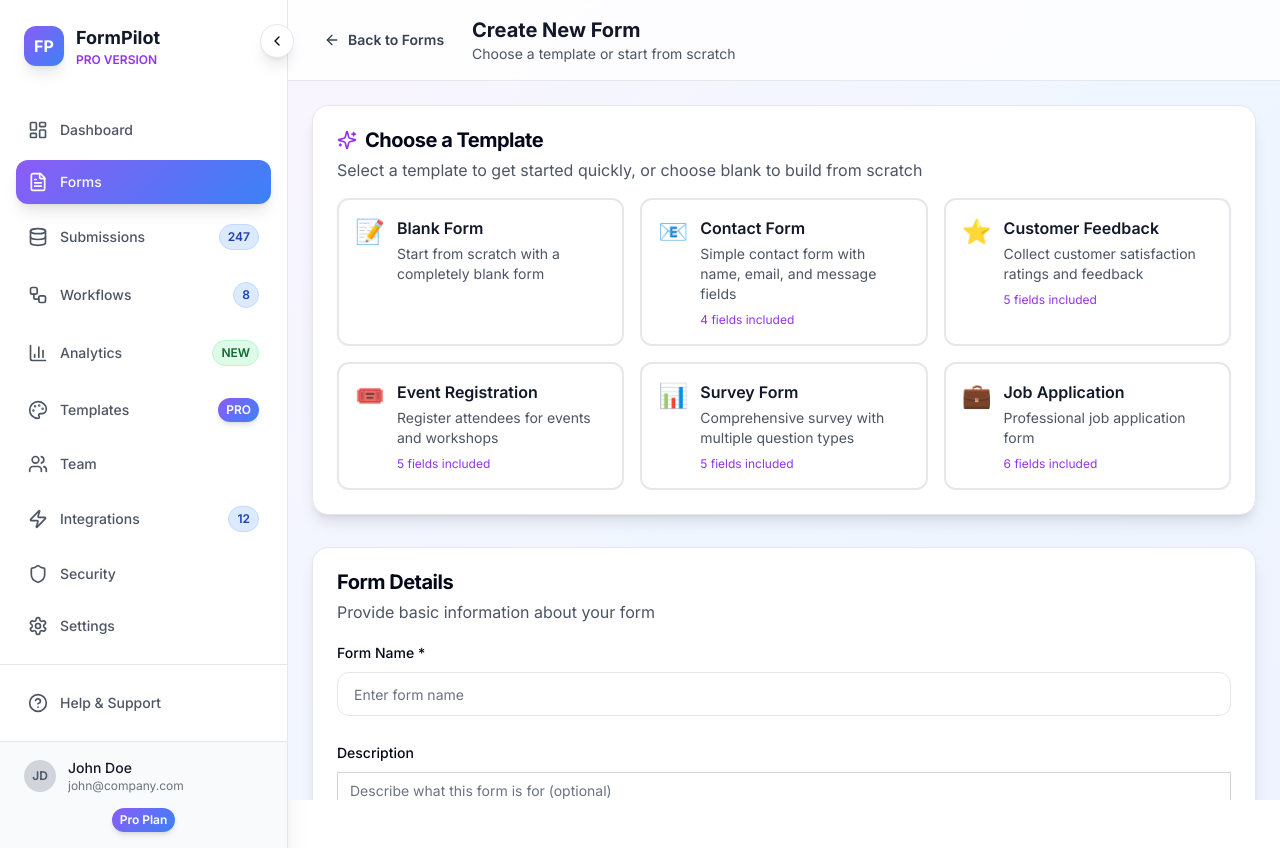
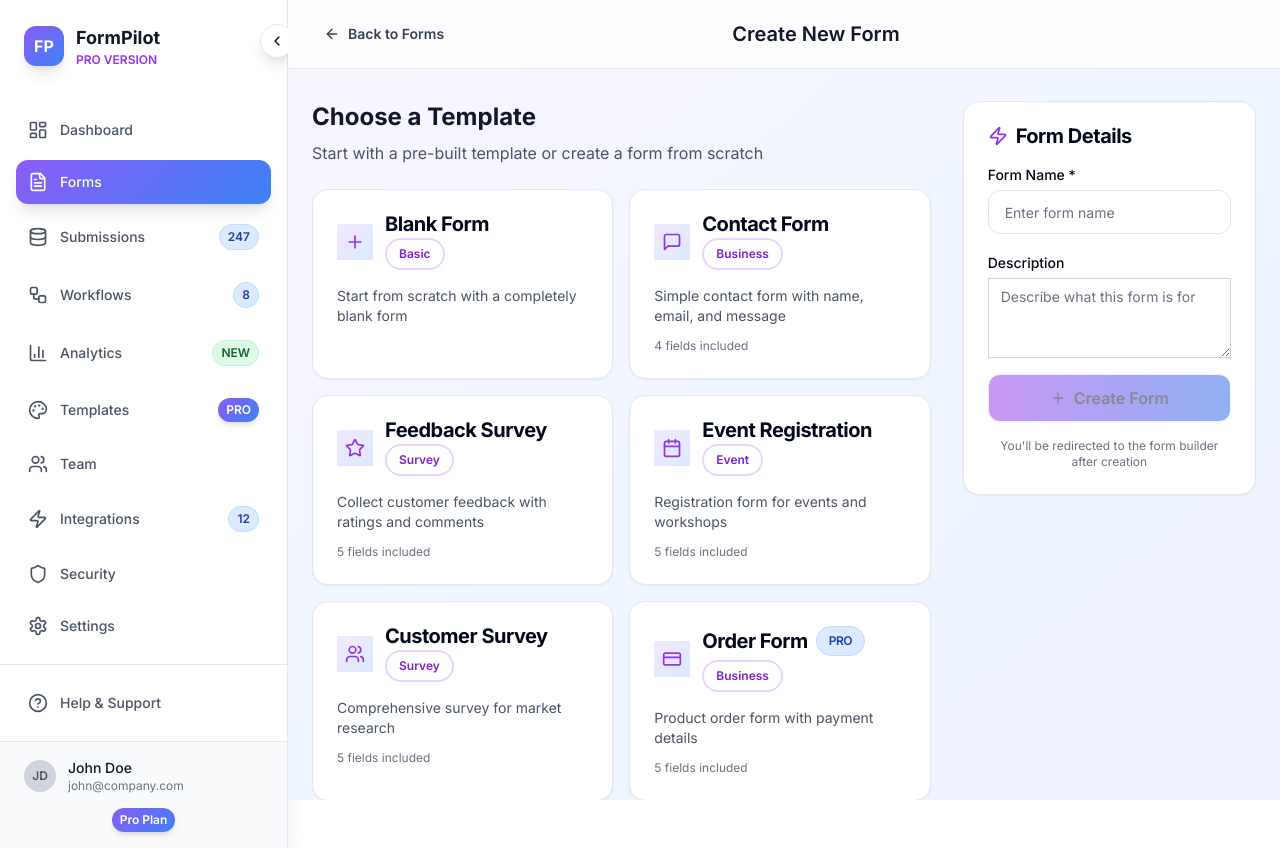
Before and after one commit to Mokarram77117/form-builder, a Next.js app: page /forms/create in a window 1280 px wide. Built offline with nearby package versions, Linux system fonts and the light colour scheme.

Commit message:
feat: restore form builder and preview with new create page
Add /forms/create page with template selection and redirect to builder

#VERCEL_SKIP

Co-authored-by: Md. Mokarram Hossain <58629785+Mokarram77117@users.noreply.github.com>

```diff
--- a/app/forms/create/loading.tsx
+++ b/app/forms/create/loading.tsx
@@ -1,9 +1,9 @@
-export default function Loading() {
+export default function CreateFormLoading() {
   return (
     <div className="min-h-screen bg-gradient-to-br from-purple-50 via-blue-50 to-indigo-50 flex items-center justify-center">
       <div className="text-center">
         <div className="animate-spin rounded-full h-12 w-12 border-b-2 border-purple-600 mx-auto"></div>
-        <p className="mt-4 text-gray-600">Loading form creator...</p>
+        <p className="mt-4 text-gray-600">Loading form creation...</p>
       </div>
     </div>
   )
--- a/app/forms/create/page.tsx
+++ b/app/forms/create/page.tsx
@@ -2,161 +2,125 @@
 
 import { useState } from "react"
 import { useRouter } from "next/navigation"
+import { Button } from "@/components/ui/button"
 import { Card, CardContent, CardHeader, CardTitle } from "@/components/ui/card"
-import { Button } from "@/components/ui/button"
 import { Input } from "@/components/ui/input"
+import { Label } from "@/components/ui/label"
 import { Textarea } from "@/components/ui/textarea"
-import { Label } from "@/components/ui/label"
-import { ArrowLeft, Plus, Sparkles } from "lucide-react"
+import { Badge } from "@/components/ui/badge"
+import { ArrowLeft, Plus, MessageSquare, Star, Users, CreditCard, Calendar, Zap } from "lucide-react"
 import Link from "next/link"
 import { useAppDispatch } from "@/lib/hooks"
-import { createForm } from "@/lib/features/forms/formsSlice"
+import { createNewForm } from "@/lib/features/formBuilder/formBuilderSlice"
 
 const templates = [
   {
     id: "blank",
     name: "Blank Form",
     description: "Start from scratch with a completely blank form",
-    icon: "📝",
-    category: "basic",
+    icon: Plus,
+    category: "Basic",
+    fields: [],
   },
   {
     id: "contact",
     name: "Contact Form",
-    description: "Simple contact form with name, email, and message fields",
-    icon: "📧",
-    category: "basic",
+    description: "Simple contact form with name, email, and message",
+    icon: MessageSquare,
+    category: "Business",
     fields: [
       { type: "text", label: "Full Name", required: true },
       { type: "email", label: "Email Address", required: true },
-      { type: "text", label: "Subject", required: true },
+      { type: "text", label: "Subject", required: false },
       { type: "textarea", label: "Message", required: true },
     ],
   },
   {
     id: "feedback",
-    name: "Customer Feedback",
-    description: "Collect customer satisfaction ratings and feedback",
-    icon: "⭐",
-    category: "business",
+    name: "Feedback Survey",
+    description: "Collect customer feedback with ratings and comments",
+    icon: Star,
+    category: "Survey",
     fields: [
-      { type: "text", label: "Your Name", required: true },
-      { type: "email", label: "Email Address", required: true },
+      { type: "text", label: "Name", required: false },
+      { type: "email", label: "Email", required: false },
       { type: "rating", label: "Overall Satisfaction", required: true },
-      { type: "select", label: "Service Used", required: true, options: ["Support", "Sales", "Technical"] },
+      {
+        type: "select",
+        label: "How did you hear about us?",
+        options: ["Google", "Social Media", "Friend", "Advertisement"],
+        required: false,
+      },
       { type: "textarea", label: "Additional Comments", required: false },
     ],
   },
   {
     id: "registration",
     name: "Event Registration",
-    description: "Register attendees for events and workshops",
-    icon: "🎟️",
-    category: "events",
+    description: "Registration form for events and workshops",
+    icon: Calendar,
+    category: "Event",
     fields: [
       { type: "text", label: "Full Name", required: true },
       { type: "email", label: "Email Address", required: true },
-      { type: "text", label: "Company/Organization", required: false },
-      { type: "select", label: "Ticket Type", required: true, options: ["Regular", "VIP", "Student"] },
+      { type: "text", label: "Phone Number", required: true },
+      {
+        type: "select",
+        label: "Event Session",
+        options: ["Morning Session", "Afternoon Session", "Full Day"],
+        required: true,
+      },
       {
         type: "checkbox",
         label: "Dietary Restrictions",
+        options: ["Vegetarian", "Vegan", "Gluten-Free", "None"],
         required: false,
-        options: ["Vegetarian", "Vegan", "Gluten-free", "None"],
       },
     ],
   },
   {
     id: "survey",
-    name: "Survey Form",
-    description: "Comprehensive survey with multiple question types",
-    icon: "📊",
-    category: "research",
+    name: "Customer Survey",
+    description: "Comprehensive survey for market research",
+    icon: Users,
+    category: "Survey",
     fields: [
-      { type: "text", label: "Name (Optional)", required: false },
-      { type: "radio", label: "Age Group", required: true, options: ["18-25", "26-35", "36-45", "46-55", "55+"] },
+      { type: "text", label: "Age", required: false },
+      { type: "radio", label: "Gender", options: ["Male", "Female", "Other", "Prefer not to say"], required: false },
       {
-        type: "checkbox",
-        label: "Interests",
-        required: true,
-        options: ["Technology", "Sports", "Arts", "Travel", "Food"],
+        type: "select",
+        label: "Income Range",
+        options: ["Under $25k", "$25k-$50k", "$50k-$75k", "$75k-$100k", "Over $100k"],
+        required: false,
       },
-      { type: "rating", label: "Satisfaction Rating", required: true },
-      { type: "textarea", label: "Additional Comments", required: false },
+      { type: "rating", label: "Product Satisfaction", required: true },
+      { type: "textarea", label: "Suggestions for Improvement", required: false },
     ],
   },
   {
-    id: "application",
-    name: "Job Application",
-    description: "Professional job application form",
-    icon: "💼",
-    category: "hr",
+    id: "order",
+    name: "Order Form",
+    description: "Product order form with payment details",
+    icon: CreditCard,
+    category: "Business",
+    premium: true,
     fields: [
       { type: "text", label: "Full Name", required: true },
       { type: "email", label: "Email Address", required: true },
-      { type: "text", label: "Phone Number", required: true },
-      { type: "text", label: "Position Applied For", required: true },
-      { type: "file", label: "Resume/CV", required: true },
-      { type: "textarea", label: "Cover Letter", required: false },
+      { type: "select", label: "Product", options: ["Basic Plan", "Pro Plan", "Enterprise Plan"], required: true },
+      { type: "number", label: "Quantity", required: true },
+      { type: "textarea", label: "Special Instructions", required: false },
     ],
   },
 ]
 
-export default function CreateFormPage() {
+export default function CreateForm() {
   const router = useRouter()
   const dispatch = useAppDispatch()
   const [selectedTemplate, setSelectedTemplate] = useState<string | null>(null)
   const [formName, setFormName] = useState("")
   const [formDescription, setFormDescription] = useState("")
   const [isCreating, setIsCreating] = useState(false)
-
-  const handleCreateForm = async () => {
-    if (!formName.trim()) return
-
-    setIsCreating(true)
-
-    try {
-      const template = templates.find((t) => t.id === selectedTemplate)
-
-      const formData = {
-        name: formName,
-        description: formDescription,
-        fields:
-          template?.fields?.map((field, index) => ({
-            id: `field_${index + 1}`,
-            type: field.type as any,
-            label: field.label,
-            required: field.required,
-            placeholder: field.type === "textarea" ? "Enter your response..." : `Enter ${field.label.toLowerCase()}...`,
-            options: field.options || [],
-          })) || [],
-        settings: {
-          theme: {
-            primaryColor: "#8B5CF6",
-            backgroundColor: "#FFFFFF",
-            fontFamily: "Inter",
-          },
-          notifications: {},
-          allowMultipleSubmissions: true,
-          requireAuth: false,
-          showProgressBar: false,
-          customTheme: "default",
-        },
-        status: "draft" as const,
-      }
-
-      const result = await dispatch(createForm(formData))
-
-      if (result.meta.requestStatus === "fulfilled") {
-        const newForm = result.payload as any
-        router.push(`/forms/builder/${newForm.id}`)
-      }
-    } catch (error) {
-      console.error("Failed to create form:", error)
-    } finally {
-      setIsCreating(false)
-    }
-  }
 
   const handleTemplateSelect = (templateId: string) => {
     setSelectedTemplate(templateId)
@@ -170,123 +134,175 @@ export default function CreateFormPage() {
     }
   }
 
+  const handleCreateForm = async () => {
+    if (!formName.trim() || !selectedTemplate) return
+
+    setIsCreating(true)
+
+    try {
+      const template = templates.find((t) => t.id === selectedTemplate)
+      const result = await dispatch(
+        createNewForm({
+          name: formName,
+          description: formDescription,
+          templateId: selectedTemplate,
+          fields: template?.fields || [],
+        }),
+      ).unwrap()
+
+      // Redirect to form builder
+      router.push(`/builder/${result.id}`)
+    } catch (error) {
+      console.error("Failed to create form:", error)
+    } finally {
+      setIsCreating(false)
+    }
+  }
+
   return (
     <div className="min-h-screen bg-gradient-to-br from-purple-50 via-blue-50 to-indigo-50">
       {/* Header */}
-      <header className="bg-white/80 backdrop-blur-sm border-b border-gray-200">
+      <header className="bg-white/80 backdrop-blur-sm border-b border-gray-200 sticky top-0 z-40">
         <div className="px-6 py-4">
           <div className="flex items-center justify-between">
-            <div className="flex items-center space-x-4">
-              <Link href="/forms">
-                <Button variant="ghost" size="sm" className="hover:bg-purple-50 hover:text-purple-600">
-                  <ArrowLeft className="w-4 h-4 mr-2" />
-                  Back to Forms
-                </Button>
-              </Link>
-              <div>
-                <h1 className="text-xl font-bold text-gray-900">Create New Form</h1>
-                <p className="text-sm text-gray-600">Choose a template or start from scratch</p>
-              </div>
-            </div>
+            <Link href="/forms">
+              <Button variant="ghost" size="sm" className="hover:bg-purple-50 hover:text-purple-600">
+                <ArrowLeft className="w-4 h-4 mr-2" />
+                Back to Forms
+              </Button>
+            </Link>
+            <h1 className="text-xl font-semibold text-gray-900">Create New Form</h1>
+            <div className="w-20" /> {/* Spacer for centering */}
           </div>
         </div>
       </header>
 
-      <div className="p-6 max-w-6xl mx-auto space-y-8">
-        {/* Template Selection */}
-        <Card variant="elevated">
-          <CardHeader>
-            <CardTitle className="text-xl flex items-center">
-              <Sparkles className="w-5 h-5 mr-2 text-purple-600" />
-              Choose a Template
-            </CardTitle>
-            <p className="text-gray-600">
-              Select a template to get started quickly, or choose blank to build from scratch
-            </p>
-          </CardHeader>
-          <CardContent>
-            <div className="grid grid-cols-1 md:grid-cols-2 lg:grid-cols-3 gap-4">
-              {templates.map((template) => (
-                <div
-                  key={template.id}
-                  className={`p-4 rounded-xl border-2 cursor-pointer transition-all duration-200 hover:shadow-md ${
-                    selectedTemplate === template.id
-                      ? "border-purple-500 bg-purple-50 shadow-md"
-                      : "border-gray-200 hover:border-purple-300"
-                  }`}
-                  onClick={() => handleTemplateSelect(template.id)}
-                >
-                  <div className="flex items-start space-x-3">
-                    <div className="text-2xl">{template.icon}</div>
-                    <div className="flex-1">
-                      <h3 className="font-semibold text-gray-900 mb-1">{template.name}</h3>
-                      <p className="text-sm text-gray-600">{template.description}</p>
-                      {template.fields && (
-                        <p className="text-xs text-purple-600 mt-2">{template.fields.length} fields included</p>
+      <div className="max-w-6xl mx-auto px-6 py-8">
+        <div className="grid lg:grid-cols-3 gap-8">
+          {/* Template Selection */}
+          <div className="lg:col-span-2">
+            <div className="mb-6">
+              <h2 className="text-2xl font-bold text-gray-900 mb-2">Choose a Template</h2>
+              <p className="text-gray-600">Start with a pre-built template or create a form from scratch</p>
+            </div>
+
+            <div className="grid md:grid-cols-2 gap-4">
+              {templates.map((template) => {
+                const Icon = template.icon
+                return (
+                  <Card
+                    key={template.id}
+                    className={`cursor-pointer transition-all duration-200 hover:shadow-lg ${
+                      selectedTemplate === template.id
+                        ? "ring-2 ring-purple-500 bg-purple-50"
+                        : "hover:border-purple-300"
+                    }`}
+                    onClick={() => handleTemplateSelect(template.id)}
+                  >
+                    <CardHeader className="pb-3">
+                      <div className="flex items-start justify-between">
+                        <div className="flex items-center space-x-3">
+                          <div className="p-2 bg-gradient-to-br from-purple-100 to-blue-100 rounded-lg">
+                            <Icon className="w-5 h-5 text-purple-600" />
+                          </div>
+                          <div>
+                            <CardTitle className="text-lg flex items-center gap-2">
+                              {template.name}
+                              {template.premium && (
+                                <Badge variant="secondary" className="text-xs">
+                                  PRO
+                                </Badge>
+                              )}
+                            </CardTitle>
+                            <Badge variant="outline" className="text-xs mt-1">
+                              {template.category}
+                            </Badge>
+                          </div>
+                        </div>
+                      </div>
+                    </CardHeader>
+                    <CardContent>
+                      <p className="text-sm text-gray-600 mb-3">{template.description}</p>
+                      {template.fields.length > 0 && (
+                        <div className="text-xs text-gray-500">
+                          {template.fields.length} field{template.fields.length !== 1 ? "s" : ""} included
+                        </div>
                       )}
+                    </CardContent>
+                  </Card>
+                )
+              })}
+            </div>
+          </div>
+
+          {/* Form Details */}
+          <div className="lg:col-span-1">
+            <Card className="sticky top-24">
+              <CardHeader>
+                <CardTitle className="flex items-center gap-2">
+                  <Zap className="w-5 h-5 text-purple-600" />
+                  Form Details
+                </CardTitle>
+              </CardHeader>
+              <CardContent className="space-y-4">
+                <div>
+                  <Label htmlFor="form-name">Form Name *</Label>
+                  <Input
+                    id="form-name"
+                    value={formName}
+                    onChange={(e) => setFormName(e.target.value)}
+                    placeholder="Enter form name"
+                    className="mt-1"
+                  />
+                </div>
+
+                <div>
+                  <Label htmlFor="form-description">Description</Label>
+                  <Textarea
+                    id="form-description"
+                    value={formDescription}
+                    onChange={(e) => setFormDescription(e.target.value)}
+                    placeholder="Describe what this form is for"
+                    className="mt-1"
+                    rows={3}
+                  />
+                </div>
+
+                {selectedTemplate && (
+                  <div className="pt-4 border-t">
+                    <h4 className="font-medium text-gray-900 mb-2">Selected Template</h4>
+                    <div className="text-sm text-gray-600">
+                      {templates.find((t) => t.id === selectedTemplate)?.name}
                     </div>
                   </div>
-                </div>
-              ))}
-            </div>
-          </CardContent>
-        </Card>
+                )}
 
-        {/* Form Details */}
-        <Card variant="elevated">
-          <CardHeader>
-            <CardTitle className="text-xl">Form Details</CardTitle>
-            <p className="text-gray-600">Provide basic information about your form</p>
-          </CardHeader>
-          <CardContent className="space-y-6">
-            <div className="space-y-2">
-              <Label htmlFor="form-name">Form Name *</Label>
-              <Input
-                id="form-name"
-                placeholder="Enter form name"
-                value={formName}
-                onChange={(e) => setFormName(e.target.value)}
-                className="border-gray-200 focus:border-purple-500 focus:ring-purple-500"
-              />
-            </div>
-
-            <div className="space-y-2">
-              <Label htmlFor="form-description">Description</Label>
-              <Textarea
-                id="form-description"
-                placeholder="Describe what this form is for (optional)"
-                value={formDescription}
-                onChange={(e) => setFormDescription(e.target.value)}
-                className="border-gray-200 focus:border-purple-500 focus:ring-purple-500"
-                rows={3}
-              />
-            </div>
-
-            <div className="flex items-center justify-between pt-4 border-t">
-              <div>
-                <p className="text-sm text-gray-600">
-                  {selectedTemplate ? (
+                <Button
+                  onClick={handleCreateForm}
+                  disabled={!formName.trim() || !selectedTemplate || isCreating}
+                  className="w-full bg-gradient-to-r from-purple-600 to-blue-600 hover:from-purple-700 hover:to-blue-700"
+                  size="lg"
+                >
+                  {isCreating ? (
                     <>
-                      Selected template:{" "}
-                      <span className="font-medium">{templates.find((t) => t.id === selectedTemplate)?.name}</span>
+                      <div className="animate-spin rounded-full h-4 w-4 border-b-2 border-white mr-2"></div>
+                      Creating...
                     </>
                   ) : (
-                    "No template selected"
+                    <>
+                      <Plus className="w-4 h-4 mr-2" />
+                      Create Form
+                    </>
                   )}
+                </Button>
+
+                <p className="text-xs text-gray-500 text-center">
+                  You'll be redirected to the form builder after creation
                 </p>
-              </div>
-              <Button
-                onClick={handleCreateForm}
-                disabled={!formName.trim() || isCreating}
-                className="bg-gradient-to-r from-purple-600 to-blue-600 hover:from-purple-700 hover:to-blue-700"
-                size="lg"
-              >
-                <Plus className="w-4 h-4 mr-2" />
-                {isCreating ? "Creating..." : "Create Form"}
-              </Button>
-            </div>
-          </CardContent>
-        </Card>
+              </CardContent>
+            </Card>
+          </div>
+        </div>
       </div>
     </div>
   )
```
